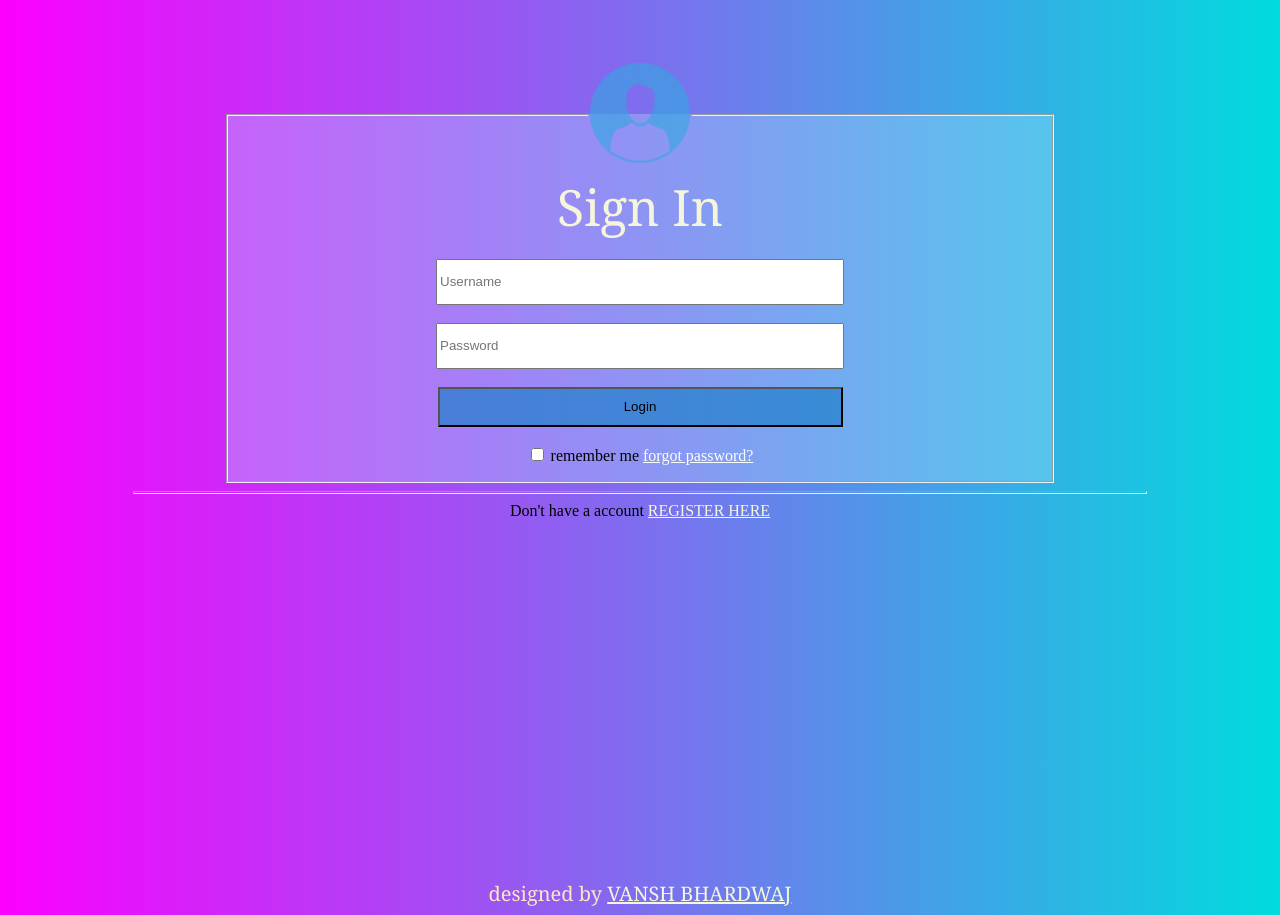
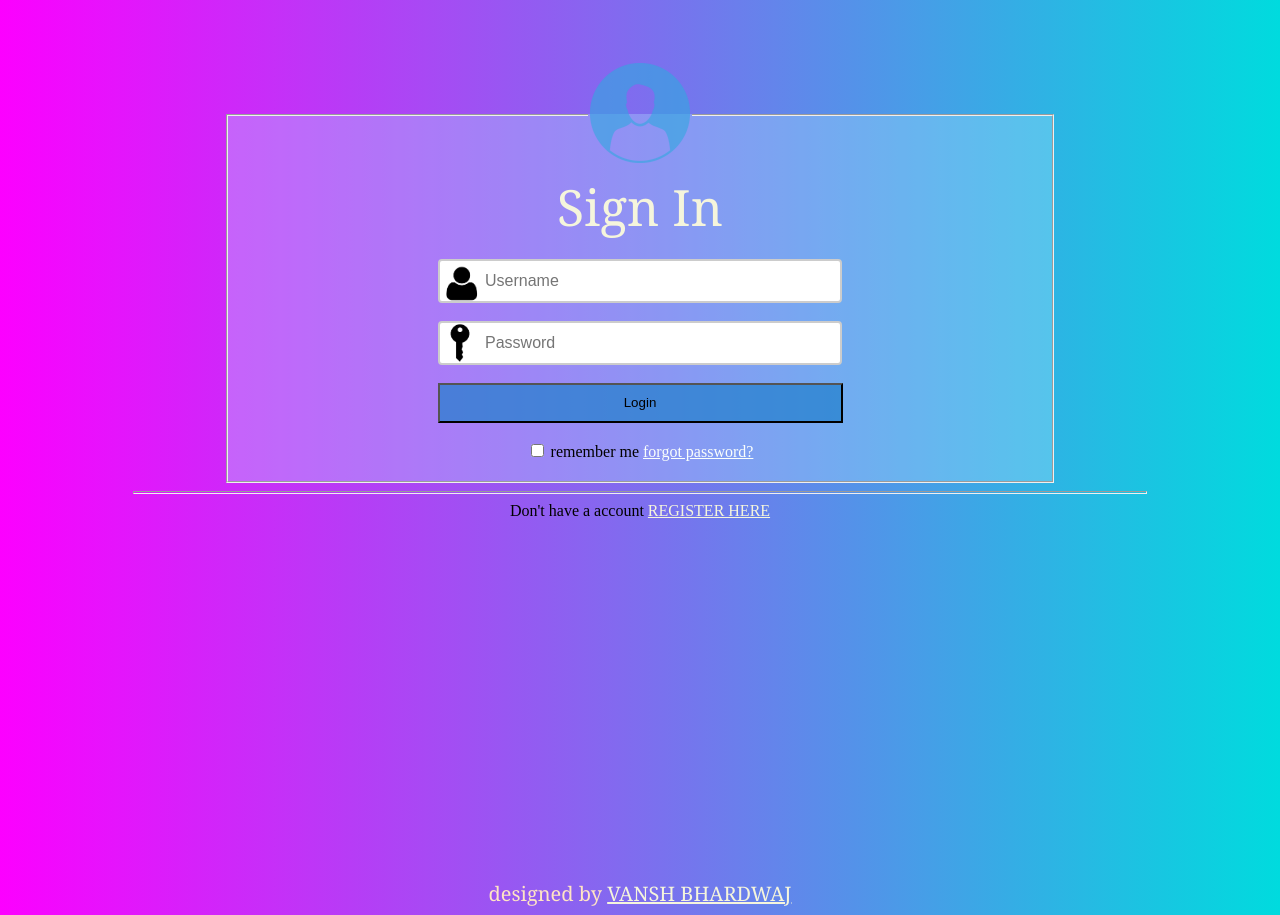
Before and after one commit to vansh1999/Salesforce-landing-page, a plain HTML site: page sign01.html in a window 1280 px wide. Drawn offline with Linux system fonts and the light colour scheme.

Commit message:
third commit

```diff
--- a/sign01.css
+++ b/sign01.css
@@ -3,11 +3,49 @@
 }
 
 .box01{
-    /* display: block; */
-    height:40px;
-    /* margin-left: 40%; */
-    width:400px;
-    float:center;
+
+
+    height:20px;
+
+    width:315px;
+
+    background-image: url('user.png');
+    background-repeat: no-repeat;
+    background-position: 0px 0px;
+    background-size: 45px;
+
+    border: 2px solid #ccc;
+    border-radius: 4px;
+
+   font-size: medium;
+
+  padding: 10px 40px 10px 45px;
+
+
+
+
+}
+
+.box02{
+
+    height:20px;
+
+    width:315px;
+
+
+    background-image: url('password.png');
+    background-repeat: no-repeat;
+    background-position: 0px 0px;
+    background-size: 40px;
+    border: 2px solid #ccc;
+    border-radius: 4px;
+
+   font-size: medium;
+  /* this is important for placeholder not to mix with image  */
+   padding: 10px 40px 10px 45px;
+
+
+
 }
 
 .button01{
--- a/index.html
+++ b/sign01.html
@@ -18,7 +18,7 @@
 
             <br>
             <br>
-            <input class = "box01" align ="right" type = "password" name = "password01" placeholder="Password">
+            <input class = "box02" align ="right" type = "password" name = "password01" placeholder="Password">
             <br>
             <br>
 
```
Also changed, not shown: password.png (added), user.png (added).
